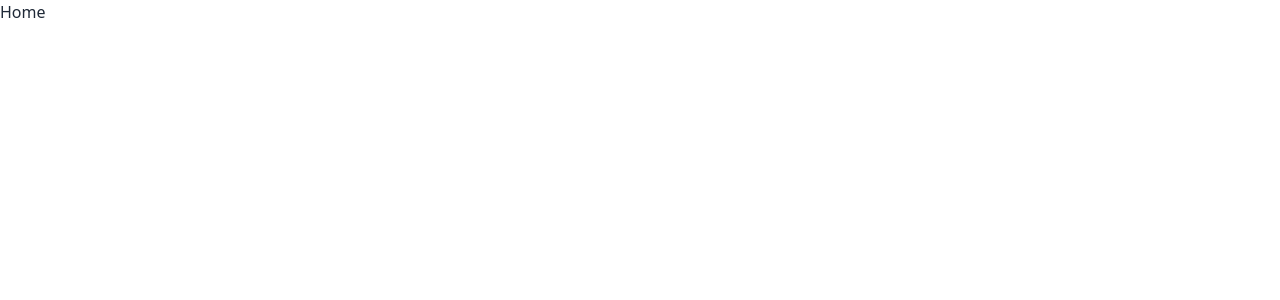
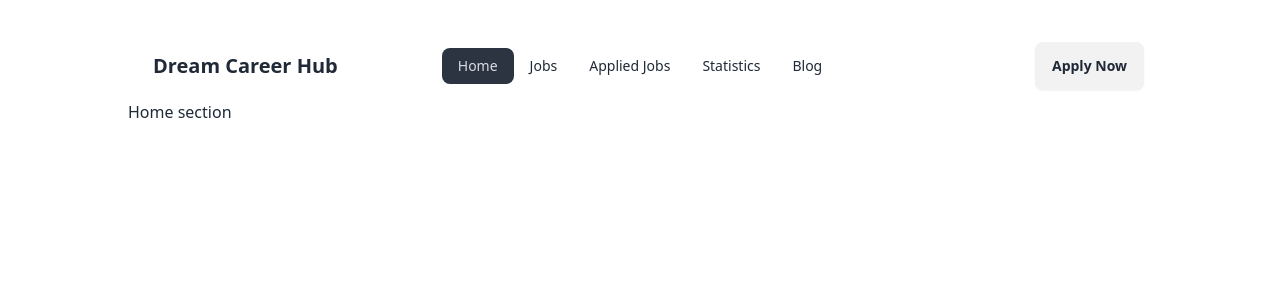
Before and after one commit to maasajal/dream-career-hub, a React (Vite) app: page / in a window 1280 px wide. Shown: the top 300 px of the page. Built offline with nearby package versions, Linux system fonts and the light colour scheme.

Commit message:
Header added

```diff
--- a/src/components/ErrorPage/ErrorPage.jsx
+++ b/src/components/ErrorPage/ErrorPage.jsx
@@ -1,8 +1,10 @@
 import { Link } from "react-router-dom";
+import Header from "../Header/Header";
 
 const ErrorPage = () => {
   return (
     <div className="text-center mt-10">
+      <Header></Header>
       <h2>This page is not available</h2>
       <Link to="/">
         <button className="btn">Back to Home</button>
--- /dev/null
+++ b/src/components/Header/Header.jsx
@@ -0,0 +1,61 @@
+import { NavLink } from "react-router-dom";
+
+const Header = () => {
+  const links = (
+    <>
+      <li>
+        <NavLink to="/">Home</NavLink>
+      </li>
+      <li>
+        <NavLink to="/jobs">Jobs</NavLink>
+      </li>
+      <li>
+        <NavLink to="/applied-jobs">Applied Jobs</NavLink>
+      </li>
+      <li>
+        <NavLink to="/statistics">Statistics</NavLink>
+      </li>
+      <li>
+        <NavLink to="/blog">Blog</NavLink>
+      </li>
+    </>
+  );
+  return (
+    <div className="navbar bg-base-100">
+      <div className="navbar-start">
+        <div className="dropdown">
+          <div tabIndex={0} role="button" className="btn btn-ghost lg:hidden">
+            <svg
+              xmlns="http://www.w3.org/2000/svg"
+              className="h-5 w-5"
+              fill="none"
+              viewBox="0 0 24 24"
+              stroke="currentColor"
+            >
+              <path
+                strokeLinecap="round"
+                strokeLinejoin="round"
+                strokeWidth="2"
+                d="M4 6h16M4 12h8m-8 6h16"
+              />
+            </svg>
+          </div>
+          <ul
+            tabIndex={0}
+            className="menu menu-sm dropdown-content mt-3 z-[1] p-2 shadow bg-base-100 rounded-box w-52"
+          >
+            {links}
+          </ul>
+        </div>
+        <a className="btn btn-ghost text-xl">Dream Career Hub</a>
+      </div>
+      <div className="navbar-center hidden lg:flex">
+        <ul className="menu menu-horizontal px-1">{links}</ul>
+      </div>
+      <div className="navbar-end">
+        <a className="btn">Apply Now</a>
+      </div>
+    </div>
+  );
+};
+export default Header;
--- /dev/null
+++ b/src/components/Home/Home.jsx
@@ -0,0 +1,10 @@
+
+const Home = () => {
+  return (
+    <div>
+        <h2>Home section</h2>
+    </div>
+  );
+};
+
+export default Home;
--- a/src/components/Root/Root.jsx
+++ b/src/components/Root/Root.jsx
@@ -1,9 +1,11 @@
 import { Outlet } from "react-router-dom";
+import Header from "../Header/Header";
 
 const Root = () => {
   return (
     <>
-      <div>
+      <div className="max-w-5xl mx-auto my-8">
+        <Header></Header>
         <Outlet></Outlet>
       </div>
     </>
--- a/src/main.jsx
+++ b/src/main.jsx
@@ -5,18 +5,19 @@ import "./index.css";
 import { createBrowserRouter, RouterProvider } from "react-router-dom";
 import Root from "./components/Root/Root.jsx";
 import ErrorPage from "./components/ErrorPage/ErrorPage.jsx";
+import Home from "./components/Home/Home.jsx";
 
 const router = createBrowserRouter([
   {
     path: "/",
-    element: <Root></Root>,
-    errorElement: <ErrorPage></ErrorPage>,
+    element: <Root />,
+    errorElement: <ErrorPage />,
     children: [
       {
-        path: '/',
-        element: <div>Home</div>,
-      }
-    ]
+        path: "/",
+        element: <Home />,
+      },
+    ],
   },
 ]);
 
```
Also changed, not shown: 1 other file (tests, documents, lock files or other folders).
